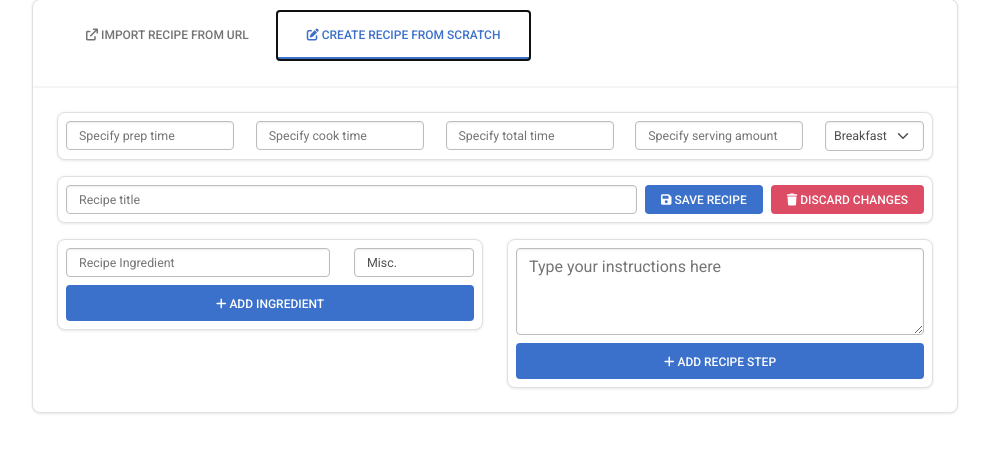
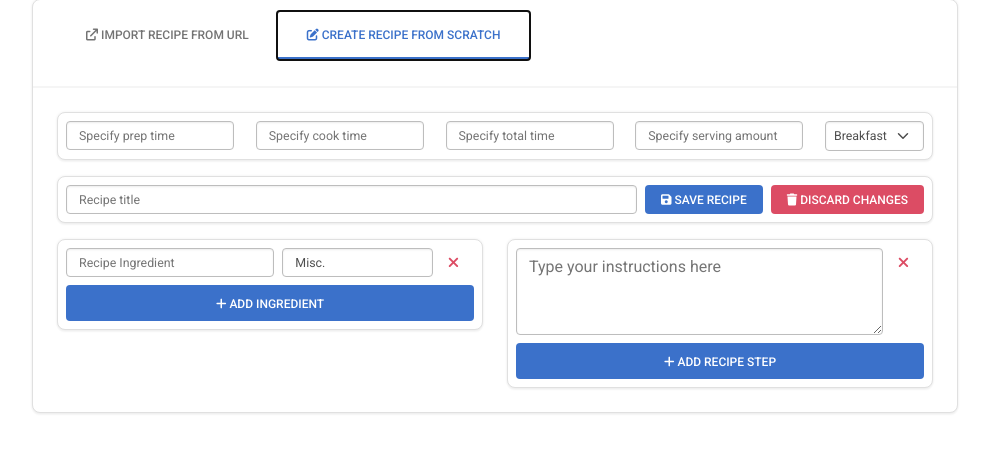
Before and after one commit to odics/remi, a Flask app: page /add_recipe in a window 1280 px wide, after a click on "CREATE RECIPE FROM SCRATCH". Shown: the part 85-538 px from the top of the page, without its empty margins (145-1134 px from the left). Run offline with Flask 2, Linux system fonts and the light colour scheme; a user stored in the database is signed in; some libraries are stand-ins or nearby versions.

Commit message:
Began working on the ability to remove ingredients and steps in the manual recipe generator.

```diff
--- a/website/templates/add_recipe.html
+++ b/website/templates/add_recipe.html
@@ -126,13 +126,13 @@
                         <div class="row">
                             <div class="col-6">
                                 <div class="card shadow-2 border p-2">
-                                    <div class="row">
-                                        <div class="col" id="ingredient_list">
-                                            <input type="text" class="form-control form-control-sm pb-1 w-100"
+                                    <div class="d-flex justify-content-between">
+                                        <div class="col flex-fill me-2" id="ingredient_list">
+                                            <input type="text" class="form-control form-control-sm pb-1"
                                                 id="ingredient" name="ingredient" placeholder="Recipe Ingredient" />
                                         </div>
-                                        <div class="col-4 ms-0" id="ingredient_type">
-                                            <select class="form-control form-control-sm ms-0 pb-1" data-style="btn-info"
+                                        <div class="col flex-fill me-0" id="ingredient_type">
+                                            <select class="form-control form-control-sm ms-0 me-0 pb-1" data-style="btn-info"
                                                 aria-label=".form-select-sm example" id="ing_type" name="ing_type">
                                                 <option value="misc">Misc.</option>
                                                 <option value="produce">Produce</option>
@@ -142,6 +142,11 @@
                                                 <option value="frozen">Frozen Food</option>
                                                 <option value="dairy_bread">Dairy</option>
                                             </select>
+                                        </div>
+                                        <div class="col d-flex flex-column ms-0 p-0 justify-content-end" id="delete_button">
+                                            <button onclick="remove_added_ingredient()" type="button"
+                                            class="btn btn-link btn-sm"><span class="text-danger"><i
+                                            class="fa-solid fa-xmark fa-lg"></i></span></button>
                                         </div>
                                     </div>
                                     <div class="row">
@@ -154,10 +159,17 @@
                             </div>
                             <div class="col-6">
                                 <div class="card shadow-2 border p-2">
-                                    <div id="recipe_instructions">
+                                    <div class="d-flex">
+                                    <div class="flex-fill" id="recipe_instructions">
                                         <textarea class="form-control" id="instructions" name="instructions"
                                             rows="3" placeholder="Type your instructions here"></textarea>
                                     </div>
+                                    <div class="d-flex flex-column align-items-stretch" id="recipe_delete_button">
+                                        <button onclick="remove_added_step()" type="button"
+                                            class="btn btn-link btn-sm d-flex align-items-stretch align-items-center"><span class="text-danger align-items-center"><i
+                                            class="fa-solid fa-xmark fa-lg"></i></span></button>
+                                    </div>
+                                </div>
                                         <button class="btn btn-primary shadow-none mt-2" onclick="add_recipe_step()"><i class="fa-solid fa-plus"></i> Add
                                         Recipe Step</button>
                                 </div>
--- a/website/templates/base.html
+++ b/website/templates/base.html
@@ -256,6 +256,12 @@
 
         var ingredients = document.getElementById('ingredient_list');
         var ingredient_type = document.getElementById('ingredient_type');
+        var delete_button = document.getElementById('delete_button')
+
+        var new_delete_button = document.createElement('button');
+        new_delete_button.setAttribute('class', 'btn btn-link btn-sm mt-2');
+        new_delete_button.setAttribute('onclick', 'remove_added_ingredient()')
+        new_delete_button.innerHTML = '<span class="text-danger"><i class="fa-solid fa-xmark fa-lg"></i></span>'
 
         var new_ingredient = document.createElement('input');
         new_ingredient.setAttribute('type', 'text');
@@ -305,7 +311,7 @@
         new_ingredient_type.appendChild(ing_type);
 
         ingredient_type.appendChild(new_ingredient_type);
-
+        delete_button.appendChild(new_delete_button)
         ingredients.appendChild(new_ingredient);
     }
 </script>
@@ -319,7 +325,30 @@
         new_instruction.setAttribute('rows', '3')
         new_instruction.setAttribute('placeholder', 'Type your instructions here');
 
+        var button_to_add = document.getElementById('recipe_delete_button');
+        var new_delete_button = document.createElement('button');
+
+        new_delete_button.setAttribute('class', 'btn btn-link btn-sm mt-2');
+        new_delete_button.setAttribute('onclick', 'remove_added_step()')
+        new_delete_button.innerHTML = '<span class="text-danger"><i class="fa-solid fa-xmark fa-lg"></i></span>'
+
+
         instructions.appendChild(new_instruction);
+        button_to_add.appendChild(new_delete_button);
+    }
+</script>
+
+<script>
+    function remove_added_ingredient() {
+        var ingredient_to_delete = document.getElementById('ingredient_list');
+        var ingredient_type_to_delete = document.getElementById('ingredient_type');
+        var button_to_delete = document.getElementById('delete_button');
+
+
+
+        ingredient_to_delete.removeChild(ingredient_to_delete.lastChild);
+        ingredient_type_to_delete.removeChild(ingredient_type_to_delete.lastChild);
+        button_to_delete.removeChild(button_to_delete.lastChild);
     }
 </script>
 
```
Also changed, not shown: instance/database.db.
